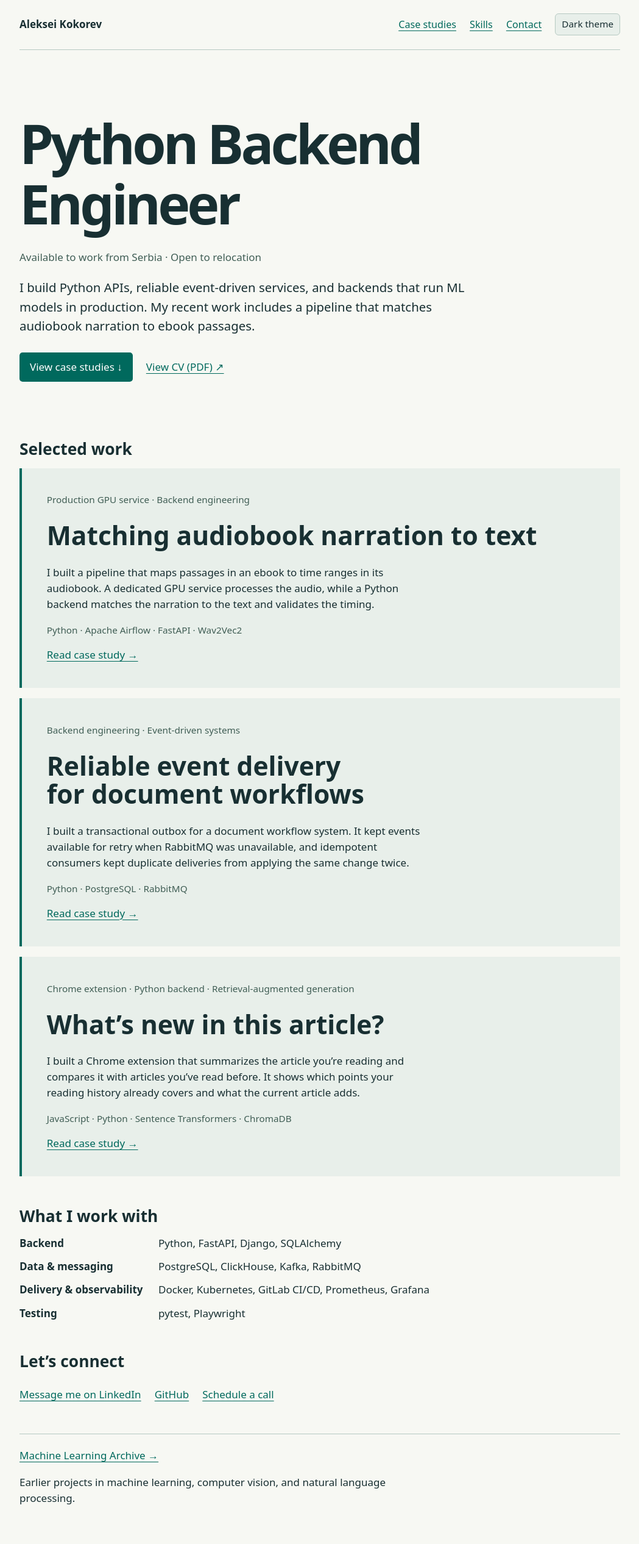
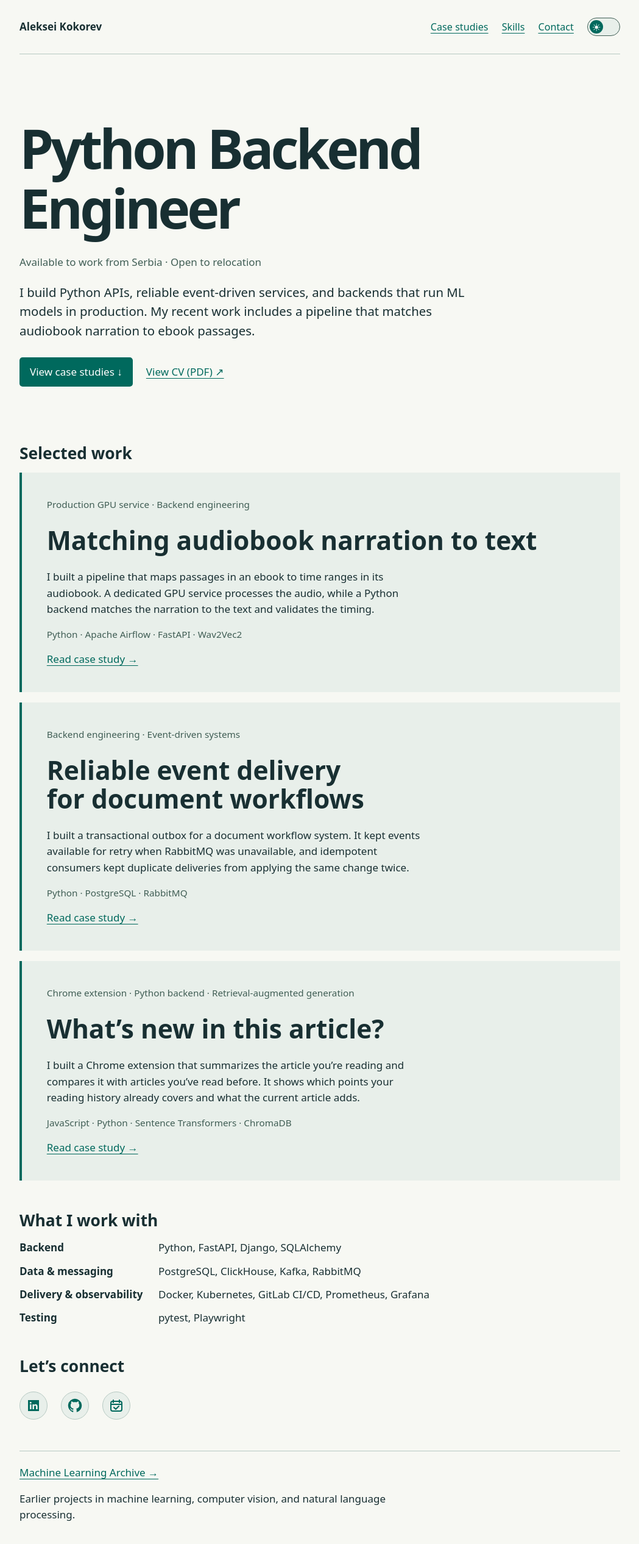
Before and after one commit to alex-coch/alex-coch.github.io, a Jekyll site: the page index.html, which Jekyll copies as it is, in a window 1280 px wide. Shown: the whole page at 61% size, without its empty margins (115-1164 px from the left). Built offline with Jekyll 4.4.1, drawn with Linux system fonts in a browser that asks for light colours; before the commit the page ends 2505 px from its top, so only the background shows below that.

Commit message:
Use an accessible theme switch and contact icons

```diff
--- a/assets/portfolio.css
+++ b/assets/portfolio.css
@@ -26,9 +26,18 @@ footer {margin:3rem 0 2rem;border-top:1px solid var(--line);padding-top:1.3rem}
 
 header nav {margin:0}
 header nav a {font-size:.95rem}
-#theme-toggle {font:inherit;font-size:.9rem;color:var(--ink);background:var(--panel);border:1px solid var(--line);border-radius:.35rem;padding:.35em .65em;cursor:pointer}
-#theme-toggle:focus-visible {outline:3px solid var(--focus);outline-offset:4px}
-#theme-toggle[aria-pressed="true"] {border-color:var(--accent)}
+.theme-switch {position:relative;display:inline-grid;align-items:center;min-height:44px;cursor:pointer}
+.theme-switch[hidden] {display:none}
+.theme-switch input {position:absolute;inset:0;width:100%;height:100%;margin:0;opacity:0;cursor:pointer}
+.theme-track {display:block;width:54px;padding:3px;border:1px solid var(--muted);border-radius:2rem;background:var(--panel);pointer-events:none}
+.theme-thumb {display:grid;place-items:center;width:22px;height:22px;border-radius:50%;background:var(--accent);color:var(--on-accent);line-height:1}
+.theme-thumb::before {content:"☀";font-family:system-ui,sans-serif}
+.theme-switch input:checked + .theme-track .theme-thumb {transform:translateX(24px)}
+.theme-switch input:checked + .theme-track .theme-thumb::before {content:"☾"}
+.theme-switch input:focus-visible + .theme-track {outline:3px solid var(--focus);outline-offset:3px}
+@media(prefers-reduced-motion:no-preference){.theme-thumb {transition:transform .18s ease}}
+.contact-icons a {display:grid;place-items:center;width:46px;height:46px;border-radius:50%;background:var(--panel);border:1px solid var(--line)}
+.contact-icons a:hover {border-color:currentColor}
 .actions {display:flex;align-items:center;flex-wrap:wrap;gap:1.3rem;margin:1.6rem 0}
 .hero .location {font-size:1rem;color:var(--muted)}
 #skills,#contact {margin-top:3rem}
--- a/assets/theme.js
+++ b/assets/theme.js
@@ -8,20 +8,21 @@
   } catch { /* System colours also work without storage. */ }
 
   document.addEventListener('DOMContentLoaded', () => {
-    const button = document.getElementById('theme-toggle');
+    const toggle = document.getElementById('theme-toggle');
     function isDark() {
       return root.dataset.theme ? root.dataset.theme === 'dark' : systemTheme.matches;
     }
-    function updateButton() {
-      button.setAttribute('aria-pressed', String(isDark()));
+    function syncSwitch() {
+      toggle.checked = isDark();
     }
-    button.addEventListener('click', () => {
-      root.dataset.theme = isDark() ? 'light' : 'dark';
+    toggle.addEventListener('change', () => {
+      root.dataset.theme = toggle.checked ? 'dark' : 'light';
       try { localStorage.setItem(key, root.dataset.theme); } catch { /* Session-only choice. */ }
-      updateButton();
+      syncSwitch();
     });
-    systemTheme.addEventListener('change', updateButton);
-    updateButton();
-    button.hidden = false;
+    if (systemTheme.addEventListener) systemTheme.addEventListener('change', syncSwitch);
+    else systemTheme.addListener(syncSwitch);
+    syncSwitch();
+    toggle.closest('.theme-switch').hidden = false;
   });
 })();
--- a/index.html
+++ b/index.html
@@ -1,7 +1,7 @@
 <!doctype html>
 <html lang="en"><head><meta charset="utf-8"><meta name="viewport" content="width=device-width, initial-scale=1"><title>Aleksei Kokorev · Python Backend Engineer</title><meta name="description" content="Python backend engineering portfolio. APIs, event-driven systems and production GPU inference."><link rel="icon" href="/assets/ak.svg" type="image/svg+xml">
-<script src="/assets/theme.js"></script>
-<link rel="stylesheet" href="/assets/portfolio.css"></head>
+<script src="/assets/theme.js?v=2"></script>
+<link rel="stylesheet" href="/assets/portfolio.css?v=2"></head>
 <body><main>
 <header>
   <a class="name" href="/">Aleksei Kokorev</a>
@@ -9,7 +9,10 @@
     <a href="#work">Case studies</a>
     <a href="#skills">Skills</a>
     <a href="#contact">Contact</a>
-    <button id="theme-toggle" type="button" aria-pressed="false" hidden>Dark theme</button>
+    <label class="theme-switch" title="Dark theme" hidden>
+      <input id="theme-toggle" type="checkbox" role="switch" aria-label="Dark theme">
+      <span class="theme-track" aria-hidden="true"><span class="theme-thumb"></span></span>
+    </label>
   </nav>
 </header>
 <section class="hero">
@@ -45,10 +48,10 @@
 </section>
 <section id="contact">
   <h2>Let’s connect</h2>
-  <div class="actions">
-    <a href="https://www.linkedin.com/in/alexcoch/">Message me on LinkedIn</a>
-    <a href="https://github.com/alex-coch">GitHub</a>
-    <a href="https://calendly.com/alexcoch">Schedule a call</a>
+  <div class="actions contact-icons">
+    <a href="https://www.linkedin.com/in/alexcoch/" aria-label="Message me on LinkedIn" title="Message me on LinkedIn"><svg viewBox="0 0 24 24" width="24" height="24" aria-hidden="true"><path fill="currentColor" d="M3 3h18v18H3z"/><path fill="var(--panel)" d="M6 10h2.6v8H6zm1.3-4.2a1.5 1.5 0 1 0 0 3 1.5 1.5 0 0 0 0-3zM10.4 10H13v1c.6-.8 1.4-1.2 2.5-1.2 2.2 0 3.2 1.3 3.2 3.8V18H16v-4.1c0-1.4-.4-2-1.4-2s-1.6.7-1.6 2V18h-2.6z"/></svg></a>
+    <a href="https://github.com/alex-coch" aria-label="GitHub" title="GitHub"><svg viewBox="0 0 24 24" width="24" height="24" aria-hidden="true"><path fill="currentColor" d="M12 .8a11.2 11.2 0 0 0-3.54 21.83c.56.1.77-.24.77-.54v-2.1c-3.13.68-3.79-1.33-3.79-1.33-.51-1.3-1.25-1.65-1.25-1.65-1.02-.7.08-.69.08-.69 1.13.08 1.72 1.16 1.72 1.16 1 1.72 2.63 1.22 3.28.93.1-.73.4-1.22.72-1.5-2.5-.28-5.12-1.25-5.12-5.56 0-1.23.44-2.23 1.16-3.02-.12-.28-.5-1.43.11-2.98 0 0 .95-.3 3.08 1.16a10.7 10.7 0 0 1 5.6 0c2.14-1.46 3.08-1.16 3.08-1.16.62 1.55.23 2.7.12 2.98.72.79 1.15 1.79 1.15 3.02 0 4.32-2.63 5.27-5.13 5.55.4.35.76 1.03.76 2.08v3.1c0 .3.2.65.77.54A11.2 11.2 0 0 0 12 .8Z"/></svg></a>
+    <a href="https://calendly.com/alexcoch" aria-label="Schedule a call" title="Schedule a call"><svg viewBox="0 0 24 24" width="24" height="24" aria-hidden="true"><g fill="none" stroke="currentColor" stroke-width="2" stroke-linecap="round" stroke-linejoin="round"><rect x="3" y="5" width="18" height="16" rx="3"/><path d="M7 3v4m10-4v4M3 10h18m-13 5 3 3 5-5"/></g></svg></a>
   </div>
 </section>
 <footer><a href="/learning/ml/">Machine Learning Archive →</a><p>Earlier projects in machine learning, computer vision, and natural language processing.</p></footer></main>
```
Also changed, not shown: projects/article-comparison/index.html (+6 -3 lines), projects/audiobook-alignment/index.html (+6 -3 lines), projects/transactional-outbox/index.html (+6 -3 lines).
